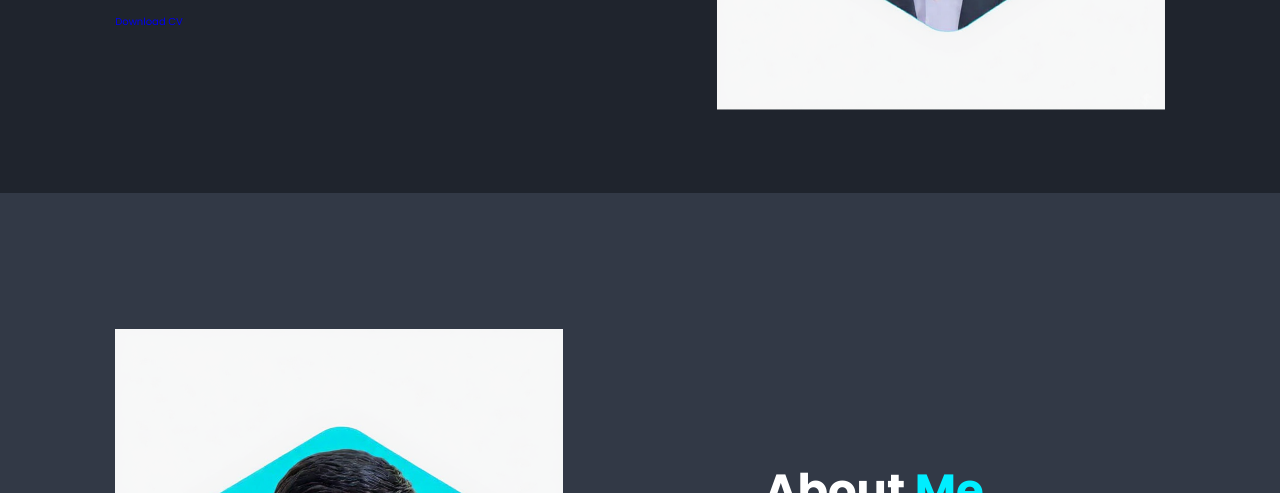
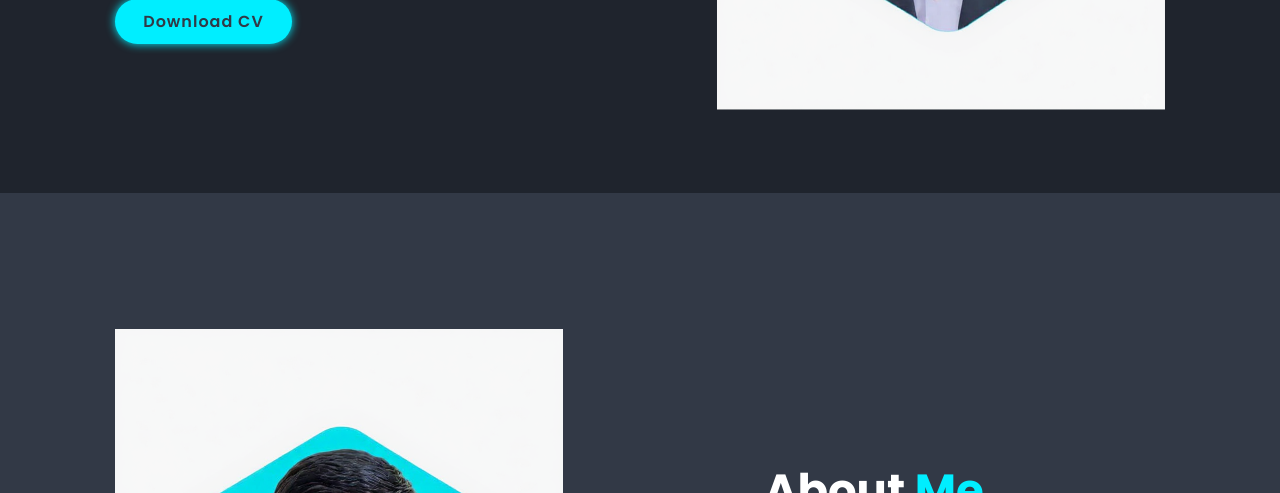
Before and after one commit to Aimer2010/PortFolio, a plain HTML site: page index.html in a window 1280 px wide. Shown: the part 607-1100 px from the top of the page. Drawn offline with nearby package versions, Linux system fonts and the light colour scheme.

Commit message:
Error Fix.

```diff
--- a/index.html
+++ b/index.html
@@ -37,7 +37,7 @@
         <a href="mailto:rushimw20@gmail.com"><i class="bx bx-envelope"></i></a>
         <a href="tel:+919665955002"><i class="bx bx-phone"></i></a>
       </div>
-      <a href="RmwResume (1).pdf" target="_blank">Download CV</a>
+      <a href="RmwResume (1).pdf" class = 'btn' target="_blank">Download CV</a>
     </div>
     <div class="home-img">
       <img src="images/Image2.png" alt="Profile Image">
```
